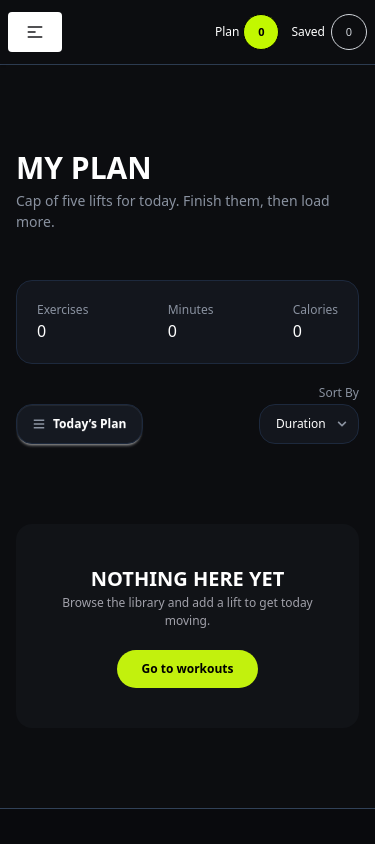
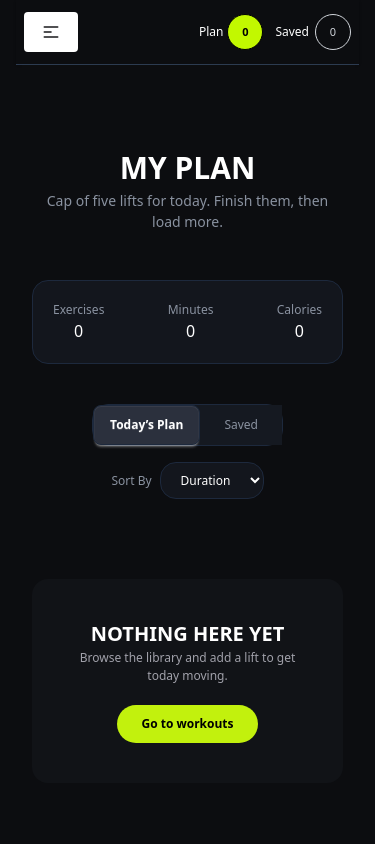
Before and after one commit to pseudo77/FitLog, a Next.js app: page /myPlan in a window 390 px wide. Shown: the top 844 px of the page. Built offline with nearby package versions, Linux system fonts and the light colour scheme.

Commit message:
Final Touch

```diff
--- a/src/app/layout.tsx
+++ b/src/app/layout.tsx
@@ -28,13 +28,25 @@ export default function RootLayout({ children }: LayoutProps<"/">) {
       lang="en"
       className={`${geistSans.variable} ${geistMono.variable} h-full antialiased`}
     >
-      <body className="min-h-full flex flex-col bg-[#0c0d10] text-[#ffffff]  ">
+      <body className="min-h-full flex flex-col bg-[#0c0d10] text-[#ffffff] text-center xl:text-left ">
         <MyPlanProvider>
-          <Navbar></Navbar>
-          <hr className="text-slate-700 container mx-auto" />
-          {children}
-          <hr className="text-slate-700 container mx-auto" />
-          <Footer></Footer>
+          <header>
+            <div className="container mx-auto px-4 sm:px-6 lg:px-8">
+              <div className="border-b border-slate-700">
+                <Navbar></Navbar>
+              </div>
+            </div>
+          </header>
+          <main className="container mx-auto px-4 sm:px-6 lg:px-8 flex-1 w-full">
+            {children}
+          </main>
+          <footer className="bg-[#090A0D]">
+            <div className="container mx-auto px-4 sm:px-6 lg:px-8">
+              <div className="border-t border-slate-700">
+                <Footer></Footer>
+              </div>
+            </div>
+          </footer>
           <ToastContainer />
         </MyPlanProvider>
       </body>
--- a/src/components/homepage/Library.tsx
+++ b/src/components/homepage/Library.tsx
@@ -26,8 +26,8 @@ const LibraryContent = async () => {
 const Library = () => {
   return (
     <section id="library" className="mt-20">
-      <p className="text-[30px] text-[#ffffff] font-bold ">THE LIBRARY</p>
-      <p className="text-[14px] text-[#9CA3AF] font-normal mb-10">
+      <p className="text-[30px] text-[#ffffff] font-bold text-center xl:text-left ">THE LIBRARY</p>
+      <p className="text-[14px] text-[#9CA3AF] font-normal mb-10 text-center xl:text-left">
         Twelve lifts covering every major muscle group.
       </p>
       <Suspense
--- a/src/components/myPlanPage/MetricSummaryRow.tsx
+++ b/src/components/myPlanPage/MetricSummaryRow.tsx
@@ -2,7 +2,6 @@
 import { MyPlanContext } from "@/context/MyPlanContext";
 import { IworkoutType } from "@/types/workoutType";
 import React, { Dispatch, SetStateAction, useContext } from "react";
-import { FaBars } from "react-icons/fa";
 
 import MyPlanCard from "./MyPlanCard";
 import MySavedCard from "./MySavedCard";
@@ -28,10 +27,6 @@ const MetricSummaryRow = () => {
     calories: number;
   };
 
-  const closeDropdown = () => {
-    (document.activeElement as HTMLElement)?.blur();
-  };
-
   return (
     <div>
       <div className="mt-12 mb-10">
@@ -52,66 +47,14 @@ const MetricSummaryRow = () => {
           </div>
         </div>
 
-        <div className="flex sm:hidden flex-row items-center justify-between gap-3 mt-10">
-          <div className="dropdown">
-            <div
-              tabIndex={0}
-              role="button"
-              className="btn flex items-center gap-2 border border-slate-800 rounded-2xl bg-[#151921] px-4 py-2.5 text-[12px] text-[#ffffff] font-bold cursor-pointer hover:scale-105"
-            >
-              <FaBars className="text-[#8A92A0]"></FaBars>
-              {active ? "Today’s Plan" : "Saved"}
-            </div>
-            <ul
-              tabIndex={-1}
-              className="dropdown-content menu z-10 mt-2 w-44 p-2 border border-slate-800 rounded-2xl bg-[#151921] shadow"
-            >
-              <li>
-                <button
-                  onClick={() => {
-                    setActive(true);
-                    closeDropdown();
-                  }}
-                  className={
-                    active
-                      ? "btn bg-[#2B303D] border border-slate-800 rounded-lg text-[12px] text-[#ffffff] font-bold cursor-pointer hover:scale-105"
-                      : "bg-[#151921] text-[12px] text-[#8A92A0] font-normal cursor-pointer hover:scale-105"
-                  }
-                >
-                  Today’s Plan
-                </button>
-              </li>
-              <li>
-                <button
-                  onClick={() => {
-                    setActive(false);
-                    closeDropdown();
-                  }}
-                  className={
-                    active
-                      ? "bg-[#151921] text-[12px] text-[#8A92A0] font-normal cursor-pointer hover:scale-105"
-                      : "btn bg-[#2B303D] border border-slate-800 rounded-lg text-[12px] text-[#ffffff] font-bold cursor-pointer hover:scale-105"
-                  }
-                >
-                  Saved
-                </button>
-              </li>
-            </ul>
-          </div>
-
-          <div>
-            <Sorting variant="mobile"></Sorting>
-          </div>
-        </div>
-
-        <div className="hidden sm:flex flex-row justify-between mt-10">
+        <div className="flex flex-col sm:flex-row items-center sm:items-stretch justify-between gap-4 sm:gap-0 mt-10">
           <div className="flex justify-between border border-slate-800 rounded-2xl bg-[#151921] ">
             <button
               onClick={() => setActive(true)}
               className={
                 active
-                  ? "btn bg-[#2B303D] border border-slate-800 rounded-lg px-6 py-2.5 text-[12px] text-[#ffffff] font-bold cursor-pointer hover:scale-105"
-                  : "bg-[#151921] text-[12px] text-[#8A92A0] px-6 py-2.5 font-normal cursor-pointer hover:scale-105"
+                  ? "btn bg-[#2B303D] border border-slate-800 rounded-lg px-4 sm:px-6 py-2.5 text-[12px] text-[#ffffff] font-bold cursor-pointer hover:scale-105"
+                  : "bg-[#151921] text-[12px] text-[#8A92A0] px-4 sm:px-6 py-2.5 font-normal cursor-pointer hover:scale-105"
               }
             >
               Today’s Plan
@@ -120,8 +63,8 @@ const MetricSummaryRow = () => {
               onClick={() => setActive(false)}
               className={
                 active
-                  ? " bg-[#151921] text-[12px] text-[#8A92A0] px-10 py-2.5 font-normal cursor-pointer hover:scale-105"
-                  : "btn bg-[#2B303D] border border-slate-800 rounded-lg px-10 py-2.5 text-[12px] text-[#ffffff] font-bold cursor-pointer hover:scale-105"
+                  ? " bg-[#151921] text-[12px] text-[#8A92A0] px-6 sm:px-10 py-2.5 font-normal cursor-pointer hover:scale-105"
+                  : "btn bg-[#2B303D] border border-slate-800 rounded-lg px-6 sm:px-10 py-2.5 text-[12px] text-[#ffffff] font-bold cursor-pointer hover:scale-105"
               }
             >
               Saved
@@ -129,7 +72,7 @@ const MetricSummaryRow = () => {
           </div>
 
           <div>
-            <Sorting variant="desktop"></Sorting>
+            <Sorting></Sorting>
           </div>
         </div>
         {active ? (
--- a/src/components/myPlanPage/MyPlanCard.tsx
+++ b/src/components/myPlanPage/MyPlanCard.tsx
@@ -47,7 +47,7 @@ const MyPlanCard = ({ plan }: { plan: IworkoutType }) => {
             </div>
           </div>
         </div>
-        <div className="flex flex-wrap justify-center lg:justify-between gap-4 items-center">
+        <div className="flex max-sm:flex-col flex-row flex-wrap max-sm:justify-center justify-end gap-4 items-center">
           <Link
             href={`/${plan.id}`}
             className="btn px-8 py-2.5 bg-[#14171E] border border-slate-800 rounded-2xl text-[12px] text-[#ffffff] font-normal cursor-pointer hover:scale-105 "
--- a/src/components/myPlanPage/MySavedCard.tsx
+++ b/src/components/myPlanPage/MySavedCard.tsx
@@ -46,7 +46,7 @@ const MySavedCard = ({ save }: { save: IworkoutType }) => {
             </div>
           </div>
         </div>
-        <div className="flex flex-col sm:flex-row flex-wrap justify-center lg:justify-between gap-3 w-full lg:w-auto items-stretch sm:items-center">
+        <div className="flex flex-col sm:flex-row flex-wrap justify-center max-sm:justify-between sm:justify-end gap-3 w-full lg:w-auto  items-center">
           <Link
             href={`/${save.id}`}
             className="btn px-8 py-2.5 bg-[#14171E] border border-slate-800 rounded-2xl text-[12px] text-[#ffffff] font-normal cursor-pointer hover:scale-105 text-center "
--- a/src/components/myPlanPage/Sorting.tsx
+++ b/src/components/myPlanPage/Sorting.tsx
@@ -1,28 +1,20 @@
 "use client";
 import { MyPlanContext } from "@/context/MyPlanContext";
 import React, { Dispatch, SetStateAction, useContext } from "react";
-import { FaChevronDown } from "react-icons/fa";
 
-const Sorting = ({
-  variant = "desktop",
-}: {
-  variant?: "mobile" | "desktop";
-}) => {
+const Sorting = () => {
   const { sortTab, setSortTab } = useContext(MyPlanContext) as {
     sortTab: "Duration" | "Calories" | "Rating";
     setSortTab: Dispatch<SetStateAction<"Duration" | "Calories" | "Rating">>;
   };
 
-  if (variant === "mobile") {
   return (
-      <div className="relative">
-        <p className="absolute -top-5 right-0 text-[12px] text-[#8A92A0] font-normal whitespace-nowrap">
-          Sort By
-        </p>
-        <div className="relative">
+    <div>
+      <div className="flex justify-center sm:justify-between whitespace-nowrap align-middle items-center gap-2">
+        <p className="text-[12px] text-[#8A92A0] font-normal ">Sort By</p>
         <select
           defaultValue="Duration"
-            className="appearance-none bg-[#13161D] border border-slate-800 rounded-2xl text-[12px] text-[#ffffff] font-normal pl-4 pr-8 py-2.5 "
+          className="bg-[#13161D] border border-slate-800 rounded-2xl text-[12px] text-[#ffffff] font-normal px-4 py-2 "
           value={sortTab}
           onChange={(e) =>
             setSortTab(e.target.value as "Duration" | "Calories" | "Rating")
@@ -32,31 +24,6 @@ const Sorting = ({
           <option value="Calories">Calories</option>
           <option value="Rating">Rating</option>
         </select>
-          <FaChevronDown className="pointer-events-none absolute right-3 top-1/2 -translate-y-1/2 text-[10px] text-[#8A92A0]" />
-        </div>
-      </div>
-    );
-  }
-
-  return (
-    <div>
-      <div className="flex justify-between whitespace-nowrap align-middle items-center gap-2">
-        <p className="text-[12px] text-[#8A92A0] font-normal ">Sort By</p>
-        <div className="relative">
-          <select
-            defaultValue="Duration"
-            className="appearance-none bg-[#13161D] border border-slate-800 rounded-2xl text-[12px] text-[#ffffff] font-normal pl-4 pr-8 py-2.5 "
-            value={sortTab}
-            onChange={(e) =>
-              setSortTab(e.target.value as "Duration" | "Calories" | "Rating")
-            }
-          >
-            <option value="Duration">Duration</option>
-            <option value="Calories">Calories</option>
-            <option value="Rating">Rating</option>
-          </select>
-          <FaChevronDown className="pointer-events-none absolute right-3 top-1/2 -translate-y-1/2 text-[10px] text-[#8A92A0]" />
-        </div>
       </div>
     </div>
   );
--- a/src/components/shared/Footer.tsx
+++ b/src/components/shared/Footer.tsx
@@ -6,8 +6,8 @@ import Link from "next/link";
 const Footer = () => {
   return (
     <div>
-      <div className="container mx-auto  bg-[#090A0D] ">
-        <div className=" flex flex-col sm:flex-row justify-between items-center gap-4 sm:gap-0 py-15 px-5 text-center sm:text-left">
+      <div className=" bg-[#090A0D] ">
+        <div className=" flex flex-col sm:flex-row justify-between items-center gap-4 sm:gap-0 py-15  text-center sm:text-left">
           <Link
             href="/"
             className=" text-xl flex gap-2 items-center cursor-pointer hover:scale-105"
--- a/src/components/shared/Navbar.tsx
+++ b/src/components/shared/Navbar.tsx
@@ -35,7 +35,7 @@ const Navbar = () => {
     </>
   );
   return (
-    <div className="navbar shadow-sm container mx-auto bg-[#] ">
+    <div className="navbar shadow-sm   sm:0 lg:0 bg-[#] ">
       <div className="navbar-start gap-3">
         <div className="dropdown">
           <div
--- a/src/context/MyPlanContext.tsx
+++ b/src/context/MyPlanContext.tsx
@@ -59,13 +59,13 @@ const MyPlanProvider = ({ children }: { children: ReactNode }) => {
   const sortedTabs=((workout:IworkoutType[])=>{
     const sorted=[...workout];
     if(sortTab==="Duration"){
-      sorted.sort((a,b)=>a.duration-b.duration)
+      sorted.sort((a,b)=>b.duration-a.duration)
     }
     else if(sortTab==="Calories"){
       sorted.sort((a,b)=>b.caloriesBurned-a.caloriesBurned)
     }
     else
-      sorted.sort((a,b)=>a.rating-b.rating)
+      sorted.sort((a,b)=>b.rating-a.rating)
     return sorted;
   })
 
```
Also changed, not shown: src/app/[slug]/page.tsx (+4 -4 lines). Lines whose indentation alone changed are shown as unchanged.
